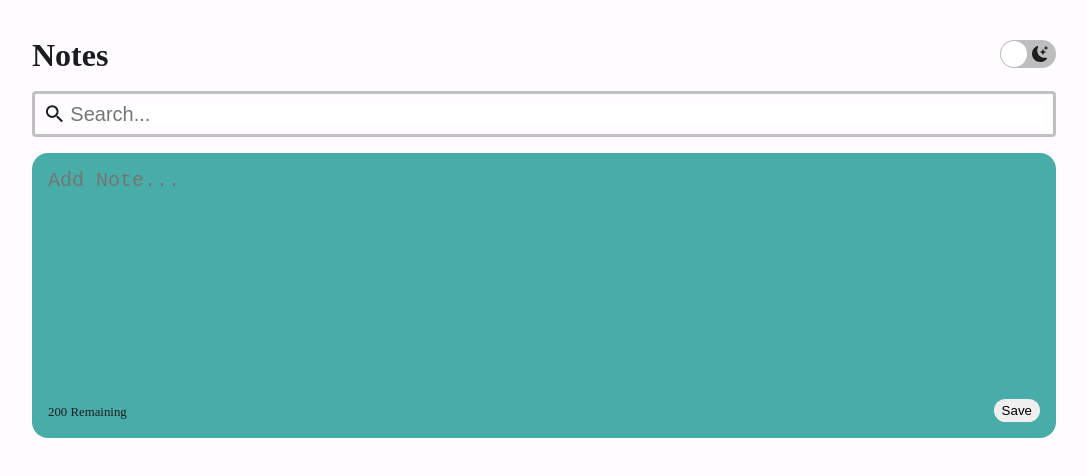
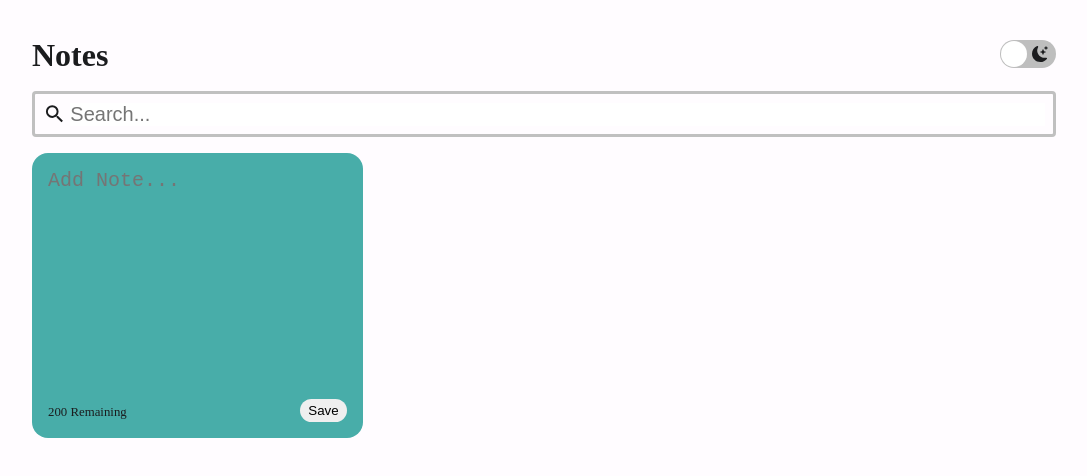
Before and after one commit to klam2k20/Notes, a React (Create React App) app: page / in a window 1280 px wide. Shown: the top 476 px of the page, without its empty margins (96-1183 px from the left). Built offline with nearby package versions, Linux system fonts and the light colour scheme.

Commit message:
Update note list to be autofill not auto fit

```diff
--- a/src/App.css
+++ b/src/App.css
@@ -1,5 +1,6 @@
 .app {
-	height: 100vh;
+	min-height: 100vh;
+	padding: 2rem 0;
 }
 
 .container {
--- a/src/styles/Header.css
+++ b/src/styles/Header.css
@@ -2,7 +2,6 @@
 	display: flex;
 	justify-content: space-between;
 	align-items: center;
-	margin-top: 2rem;
 }
 
 .header button {
--- a/src/styles/Note.css
+++ b/src/styles/Note.css
@@ -1,5 +1,4 @@
 .note {
-	min-height: 15rem;
 	display: flex;
 	flex-direction: column;
 	justify-content: space-between;
--- a/src/styles/NoteList.css
+++ b/src/styles/NoteList.css
@@ -1,6 +1,6 @@
 .note-list {
 	display: grid;
-	grid-template-columns: repeat(auto-fit, minmax(15rem, 1fr));
+	grid-template-columns: repeat(auto-fill, minmax(16rem, 1fr));
 	grid-gap: 1rem;
 	font-size: 1.25rem;
 }
```
